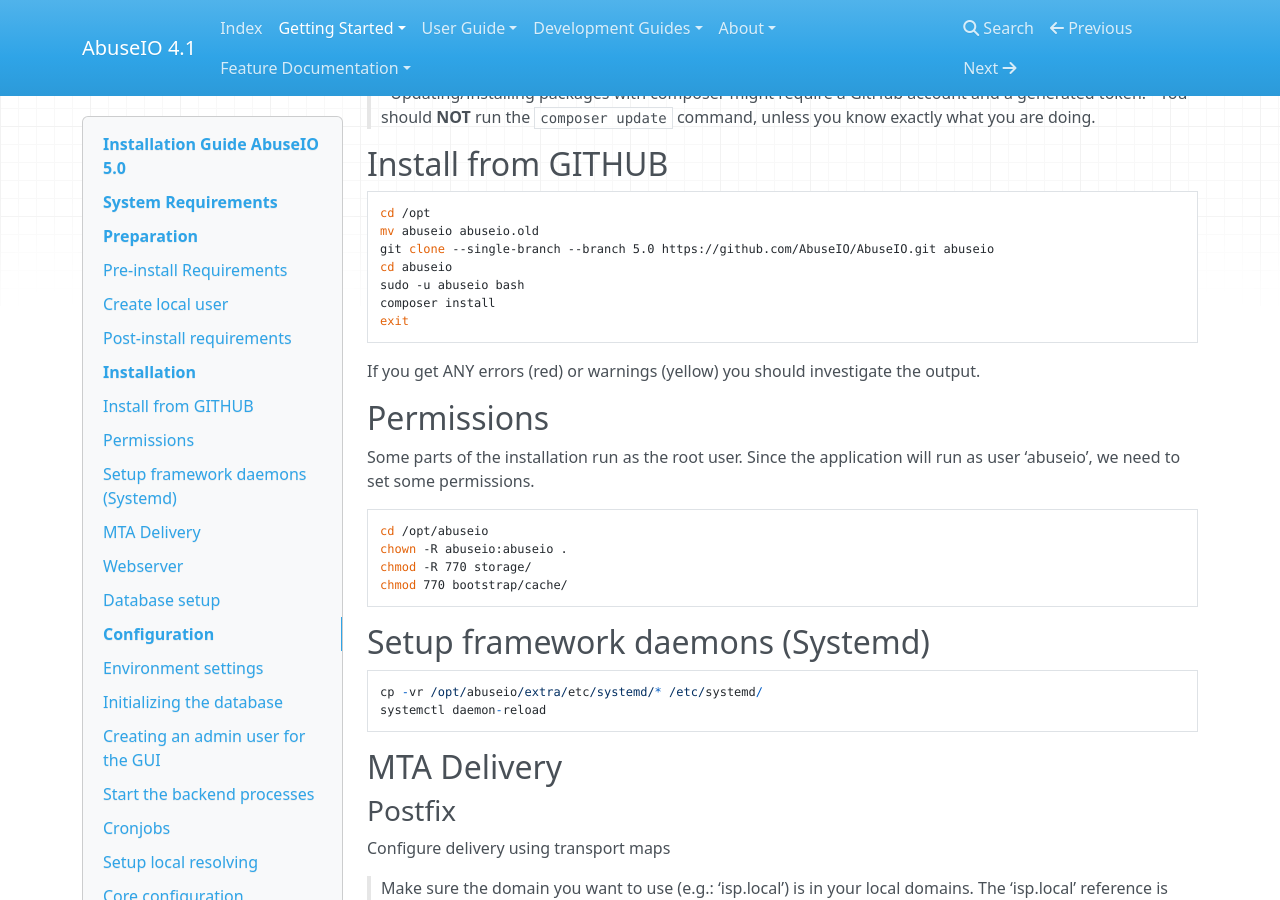
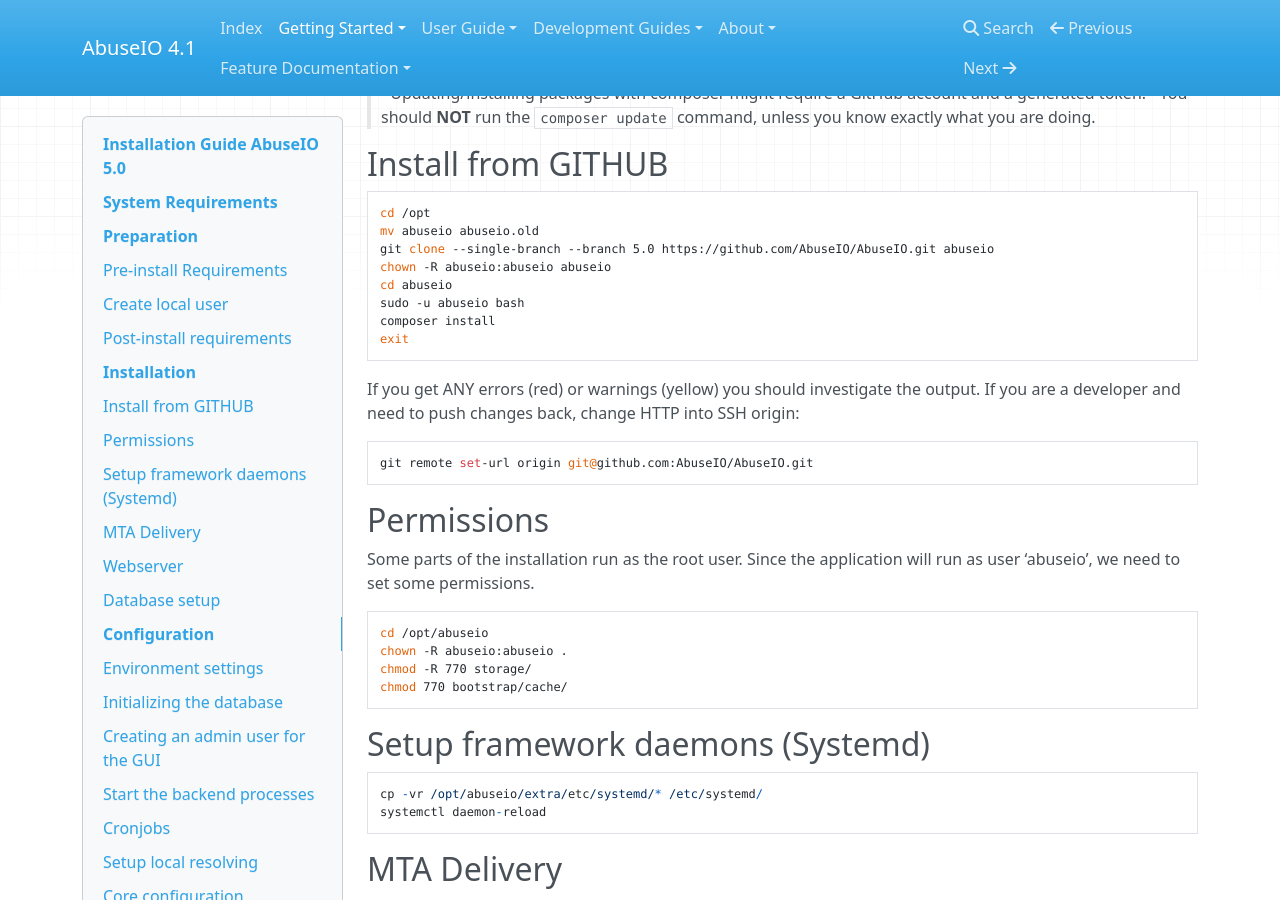
Before and after one commit to AbuseIO/abuseio-docs, an MkDocs documentation site: the page built from docs/installation.md, in a window 1280 px wide and 900 px high, scrolled down 2959 px. Built offline with MkDocs 1.6.1, drawn with Linux system fonts in a browser that asks for light colours; nearby versions of some CDN libraries; old or Windows-style settings are respelled for this version of MkDocs; some of the changed text lies outside the part shown.

Commit message:
Update installation.md

````diff
--- a/docs/installation.md
+++ b/docs/installation.md
@@ -141,6 +141,7 @@ You can install AbuseIO by downloading a tarball or installing with Composer. Ei
 cd /opt
 mv abuseio abuseio.old
 git clone --single-branch --branch 5.0 https://github.com/AbuseIO/AbuseIO.git abuseio
+chown -R abuseio:abuseio abuseio
 cd abuseio
 sudo -u abuseio bash
 composer install
@@ -148,6 +149,10 @@ exit
 ```
 
 If you get ANY errors (red) or warnings (yellow) you should investigate the output.
+If you are a developer and need to push changes back, change HTTP into SSH origin:
+```
+git remote set-url origin git@github.com:AbuseIO/AbuseIO.git
+```
 
 
 ## Permissions
@@ -285,7 +290,6 @@ mysql -Be "FLUSH PRIVILEGES"
 All these things should be done as user 'abuseio' from within the folder /opt/abuseio.
 
 ## Environment settings
-<DONE UP TO HERE>
 
 The .env file contains your base configuration and must be set correctly because you will be setting the application's configuration. An example of the file:
 
@@ -323,12 +327,15 @@ GDPR_ANONYMIZE_DOMAIN=abuseio.test
 sudo -u abuseio bash
 cd /opt/abuseio
 php artisan migrate
+exit
 ```
 
 If you want some demo data to play with, you should run the following commands:
 ```bash
+sudo -u abuseio bash
 php artisan db:seed
 extra/notifier-samples/runall-noqueue
+exit
 ```
 
 ## Creating an admin user for the GUI
@@ -336,9 +343,11 @@ extra/notifier-samples/runall-noqueue
 The default installation does not create an admin user unless you seed the demo data. You can create an admin user manually using these commands.
 
 ```
+sudo -u abuseio bash
 cd /opt/abuseio
 php artisan user:create admin@isp.local
 php artisan role:assign --role admin --user admin@isp.local
+exit
 ```
 
 The user:create command will use default settings for any optional arguments. If the --password option is missing then a randomly generated password will be assigned.
````
Also changed, not shown: other parts of docs/installation.md (+1 -0 lines).
